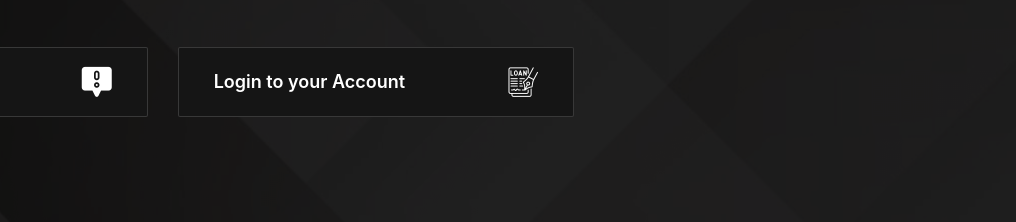
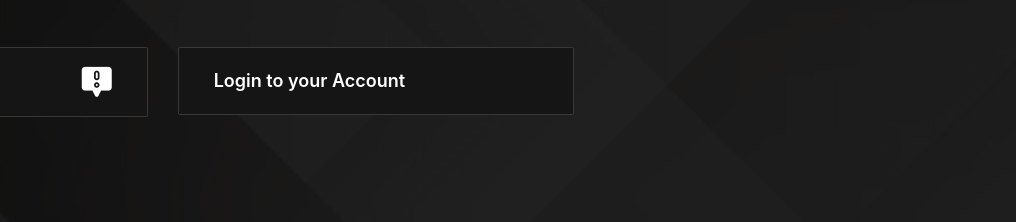
Before and after one commit to JamesHD001/South-Bank, a plain HTML site: page bank/online-banking.html in a window 1280 px wide. Shown: the part 2218-2440 px from the top of the page, 264-1280 px from the left. Drawn offline with Linux system fonts and the light colour scheme; files whose address does not match are found by name.

Commit message:
update files

```diff
--- a/bank/online-banking.html
+++ b/bank/online-banking.html
@@ -400,7 +400,7 @@
                                 <div class="single-box active">
                                     <a href="auth/login.html">
                                         Login to your Account
-                                        <span class="icon-signing"></span>
+                                        <!-- <span class="icon-signing"></span> -->
                                     </a>
                                 </div>
 
```
